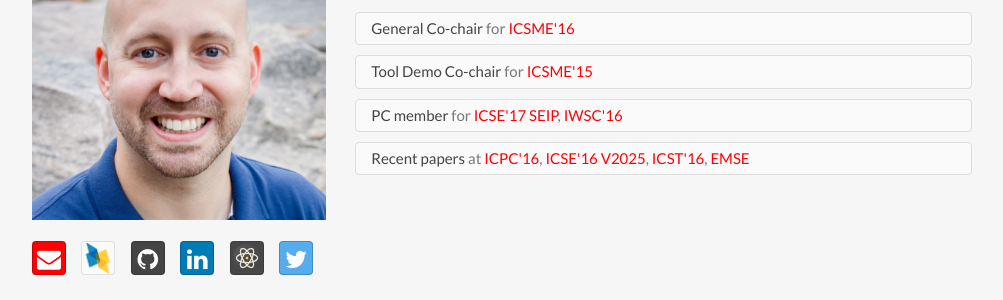
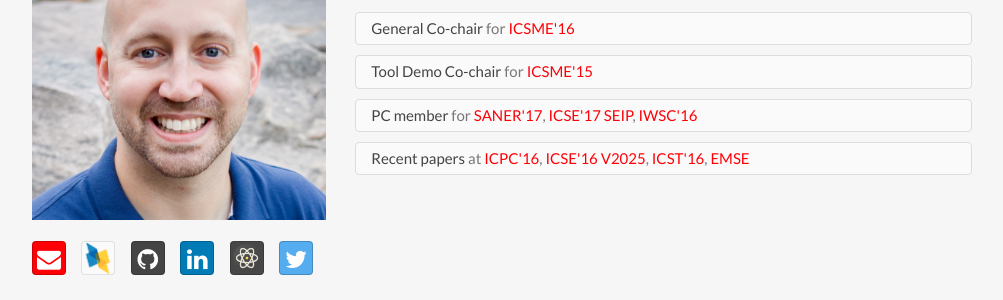
Before and after one commit to nkraft/nkraft.github.io, a Jekyll site: the page built from index.html, in a window 1280 px wide and 900 px high. Shown: the part 165-465 px from the top of the window, without its empty margins (138-1141 px from the left). Built offline with Jekyll 4.4.1, drawn with Linux system fonts in a browser that asks for light colours; nearby versions of some CDN libraries.

Commit message:
Update header.html

```diff
--- a/_includes/header.html
+++ b/_includes/header.html
@@ -56,6 +56,7 @@
                                     <span class="list-group-item-heading">PC member</span>
                                     <span class="list-group-item-text">
                                         for
+                                        <a href="http://saner.aau.at/">SANER'17</a>,
                                         <a href="http://icse2017.gatech.edu/?q=seip">ICSE'17 SEIP</a>,
                                         <a href="http://iwsc2016.ist.osaka-u.ac.jp/">IWSC'16</a>
                                     </span>
```
